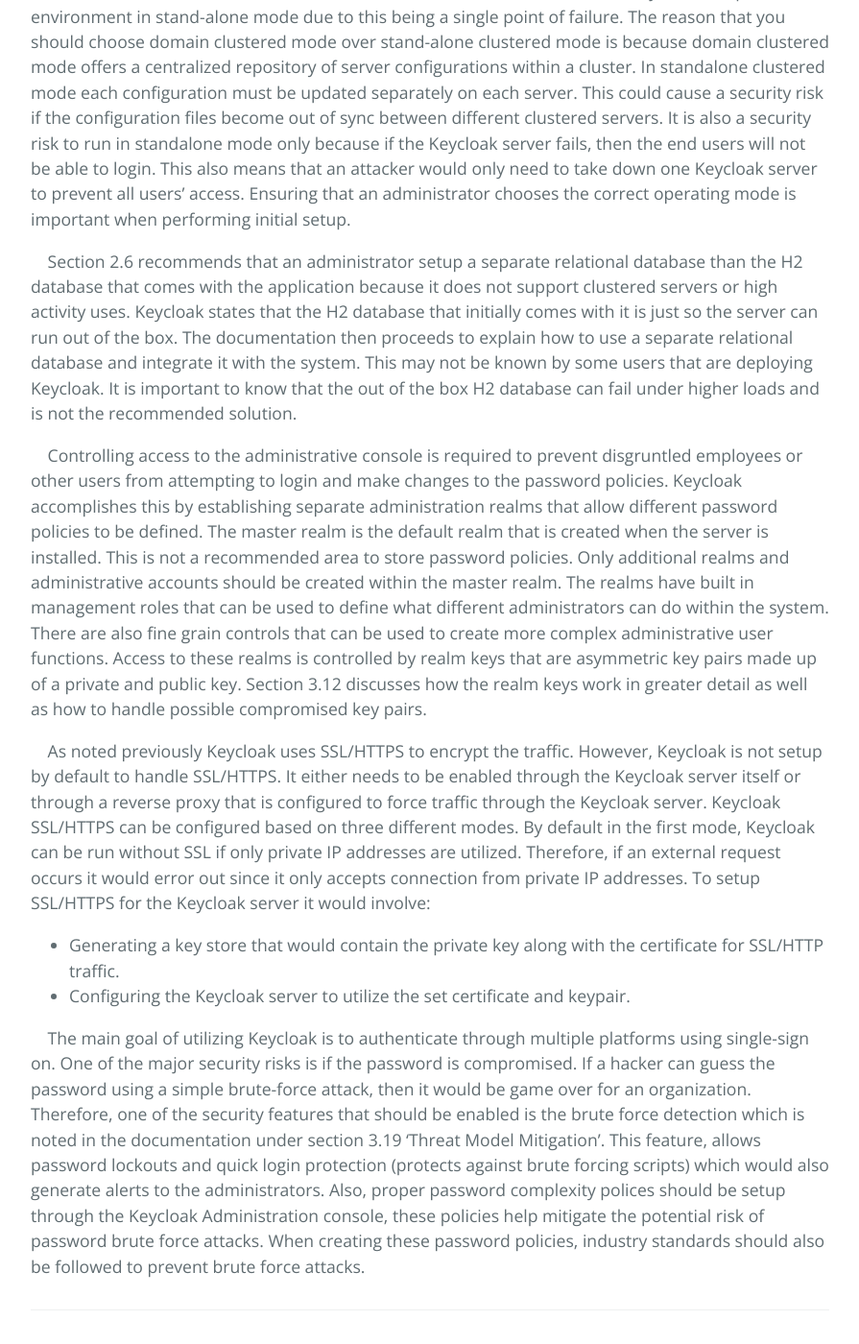
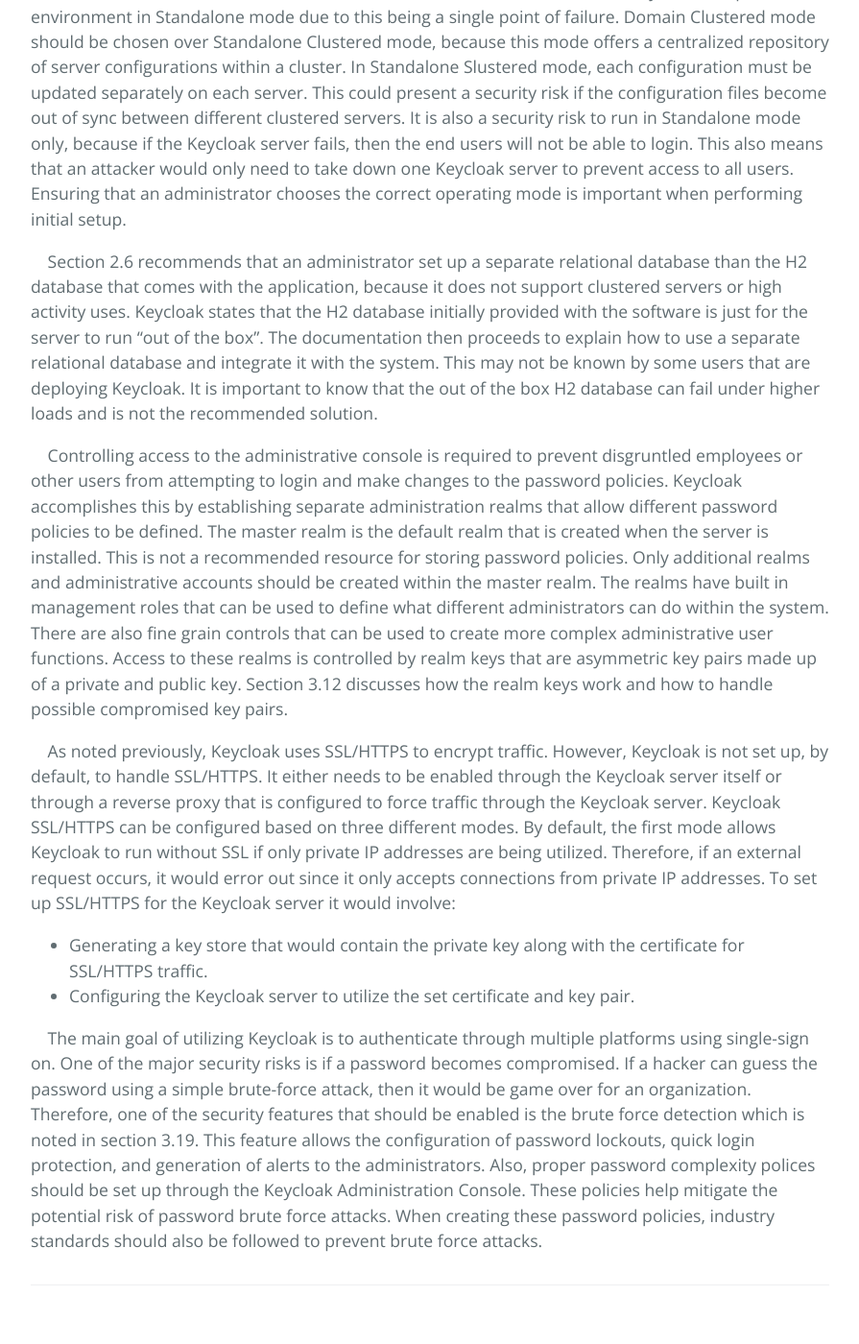
Before and after one commit to DanielLucier/CYBER8420-SemesterProject, a Jekyll site: the page built from misc/pages/RequirementsReport.md, in a window 1280 px wide and 1400 px high, scrolled down 2664 px. Shown: the whole window at 96% size, without its empty margins (192-1087 px from the left). Built offline with Jekyll 4.4.1, drawn with Linux system fonts in a browser that asks for light colours; some of the changed text lies outside the part shown.

Commit message:
Update RequirementsReport.md

```diff
--- a/misc/pages/RequirementsReport.md
+++ b/misc/pages/RequirementsReport.md
@@ -47,16 +47,16 @@ Keycloak Documentation Review
 
 Configuration and Installation Documentation Review
 -----------------------------
-&emsp;An operating mode must first be selected.  There are three operating modes, Standalone, Standalone Clustered, and Domain Clustered.  It is not recommended to run Keycloak in a production environment in stand-alone mode due to this being a single point of failure.  The reason that you should choose domain clustered mode over stand-alone clustered mode is because domain clustered mode offers a centralized repository of server configurations within a cluster.  In standalone clustered mode each configuration must be updated separately on each server.  This could cause a security risk if the configuration files become out of sync between different clustered servers.  It is also a security risk to run in standalone mode only because if the Keycloak server fails, then the end users will not be able to login.  This also means that an attacker would only need to take down one Keycloak server to prevent all users' access.  Ensuring that an administrator chooses the correct operating mode is important when performing initial setup.
+&emsp;An operating mode must first be selected. There are three operating modes: Standalone, Standalone Clustered, and Domain Clustered. It is not recommended to run Keycloak in a production environment in Standalone mode due to this being a single point of failure. Domain Clustered mode should be chosen over Standalone Clustered mode, because this mode offers a centralized repository of server configurations within a cluster. In Standalone Slustered mode, each configuration must be updated separately on each server. This could present a security risk if the configuration files become out of sync between different clustered servers. It is also a security risk to run in Standalone mode only, because if the Keycloak server fails, then the end users will not be able to login. This also means that an attacker would only need to take down one Keycloak server to prevent access to all users. Ensuring that an administrator chooses the correct operating mode is important when performing initial setup.
 
-&emsp;Section 2.6 recommends that an administrator setup a separate relational database than the H2 database that comes with the application because it does not support clustered servers or high activity uses.  Keycloak states that the H2 database that initially comes with it is just so the server can run out of the box.  The documentation then proceeds to explain how to use a separate relational database and integrate it with the system.  This may not be known by some users that are deploying Keycloak.  It is important to know that the out of the box H2 database can fail under higher loads and is not the recommended solution.
+&emsp;Section 2.6 recommends that an administrator set up a separate relational database than the H2 database that comes with the application, because it does not support clustered servers or high activity uses. Keycloak states that the H2 database initially provided with the software is just for the server to run "out of the box". The documentation then proceeds to explain how to use a separate relational database and integrate it with the system. This may not be known by some users that are deploying Keycloak. It is important to know that the out of the box H2 database can fail under higher loads and is not the recommended solution.
 
-&emsp;Controlling access to the administrative console is required to prevent disgruntled employees or other users from attempting to login and make changes to the password policies.  Keycloak accomplishes this by establishing separate administration realms that allow different password policies to be defined.  The master realm is the default realm that is created when the server is installed.  This is not a recommended area to store password policies.  Only additional realms and administrative accounts should be created within the master realm.  The realms have built in management roles that can be used to define what different administrators can do within the system.  There are also fine grain controls that can be used to create more complex administrative user functions.  Access to these realms is controlled by realm keys that are asymmetric key pairs made up of a private and public key.  Section 3.12 discusses how the realm keys work in greater detail as well as how to handle possible compromised key pairs.
+&emsp;Controlling access to the administrative console is required to prevent disgruntled employees or other users from attempting to login and make changes to the password policies. Keycloak accomplishes this by establishing separate administration realms that allow different password policies to be defined. The master realm is the default realm that is created when the server is installed. This is not a recommended resource for storing password policies. Only additional realms and administrative accounts should be created within the master realm. The realms have built in management roles that can be used to define what different administrators can do within the system. There are also fine grain controls that can be used to create more complex administrative user functions. Access to these realms is controlled by realm keys that are asymmetric key pairs made up of a private and public key. Section 3.12 discusses how the realm keys work and how to handle possible compromised key pairs.
 
-&emsp;As noted previously Keycloak uses SSL/HTTPS to encrypt the traffic.  However, Keycloak is not setup by default to handle SSL/HTTPS. It either needs to be enabled through the Keycloak server itself or through a reverse proxy that is configured to force traffic through the Keycloak server. Keycloak SSL/HTTPS can be configured based on three different modes.  By default in the first mode, Keycloak can be run without SSL if only private IP addresses are utilized. Therefore, if an external request occurs it would error out since it only accepts connection from private IP addresses. To setup SSL/HTTPS for the Keycloak server it would involve:
+&emsp;As noted previously, Keycloak uses SSL/HTTPS to encrypt traffic. However, Keycloak is not set up, by default, to handle SSL/HTTPS. It either needs to be enabled through the Keycloak server itself or through a reverse proxy that is configured to force traffic through the Keycloak server. Keycloak SSL/HTTPS can be configured based on three different modes. By default, the first mode allows Keycloak to run without SSL if only private IP addresses are being utilized. Therefore, if an external request occurs, it would error out since it only accepts connections from private IP addresses. To set up SSL/HTTPS for the Keycloak server it would involve:
 <ul>
-   <li> Generating a key store that would contain the private key along with the certificate for SSL/HTTP traffic. </li>
-   <li> Configuring the Keycloak server to utilize the set certificate and keypair.</li>
+   <li> Generating a key store that would contain the private key along with the certificate for SSL/HTTPS traffic.</li>
+   <li> Configuring the Keycloak server to utilize the set certificate and key pair.</li>
 </ul>
 
-&emsp;The main goal of utilizing Keycloak is to authenticate through multiple platforms using single-sign on. One of the major security risks is if the password is compromised. If a hacker can guess the password using a simple brute-force attack, then it would be game over for an organization. Therefore, one of the security features that should be enabled is the brute force detection which is noted in the documentation under section 3.19 'Threat Model Mitigation'. This feature, allows password lockouts and quick login protection (protects against brute forcing scripts) which would also generate alerts to the administrators. Also, proper password complexity polices should be setup through the Keycloak Administration console, these policies help mitigate the potential risk of password brute force attacks. When creating these password policies, industry standards should also be followed to prevent brute force attacks.
+&emsp;The main goal of utilizing Keycloak is to authenticate through multiple platforms using single-sign on. One of the major security risks is if a password becomes compromised. If a hacker can guess the password using a simple brute-force attack, then it would be game over for an organization. Therefore, one of the security features that should be enabled is the brute force detection which is noted in section 3.19. This feature allows the configuration of password lockouts, quick login protection, and generation of alerts to the administrators. Also, proper password complexity polices should be set up through the Keycloak Administration Console. These policies help mitigate the potential risk of password brute force attacks. When creating these password policies, industry standards should also be followed to prevent brute force attacks.
```
